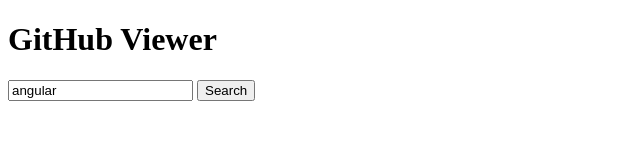
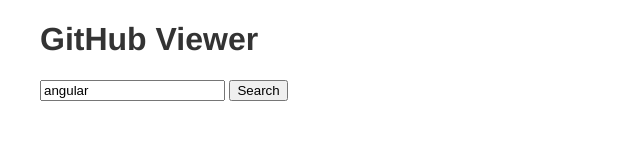
Before and after one commit to jmdarling/github-viewer, a plain HTML site: page index.html in a window 1280 px wide. Shown: the whole page, without its empty margins (0-640 px from the left). Drawn offline with nearby package versions, Linux system fonts and the light colour scheme.

Commit message:
Adds basic styles.

```diff
--- a/index.html
+++ b/index.html
@@ -4,9 +4,11 @@
 <head>
     <script data-require="angular.js@*" data-semver="1.4.7" src="//cdnjs.cloudflare.com/ajax/libs/angular.js/1.4.7/angular.min.js"></script>
     <script src="scripts/script.js"></script>
+    <link href="styles/styles.css" rel="stylesheet"/>
 </head>
 
 <body ng-controller="MainController">
+<div class="container">
     <h1>{{message}}</h1>
     <p>{{error}}</p>
 
@@ -16,5 +18,6 @@
     </form>
 
     <div class="user-information" ng-include="'includes/user-details.html'" ng-show="user"></div>
+</div>
 </body>
 </html>
--- /dev/null
+++ b/styles/styles.css
@@ -0,0 +1,15 @@
+/* Base styles */
+* {
+    box-sizing: border-box;
+}
+
+html {
+    color: #333333;
+    font-family: "Helvetica Neue", Helvetica, Arial, sans-serif;
+}
+
+/* Components */
+.container {
+    margin: 0 auto;
+    width: 1200px;
+}
```
Lines whose indentation alone changed are shown as unchanged.
